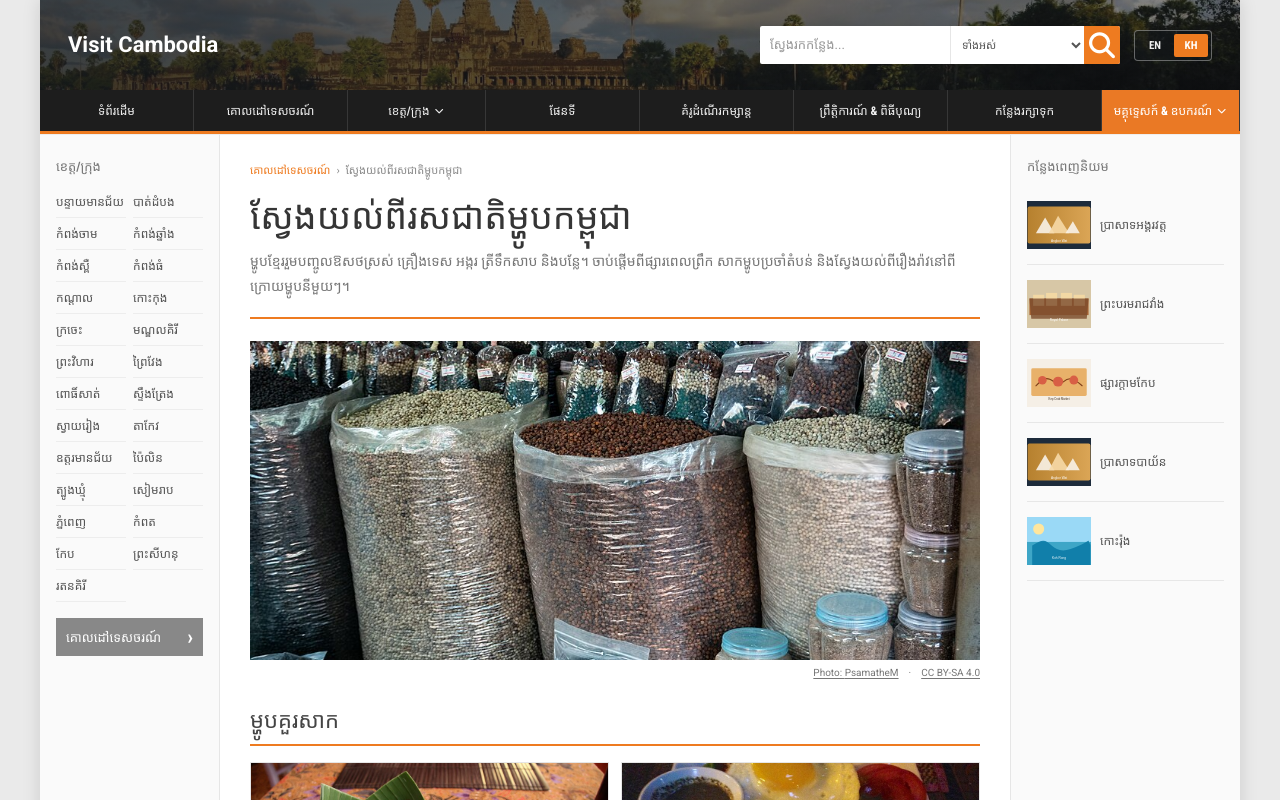
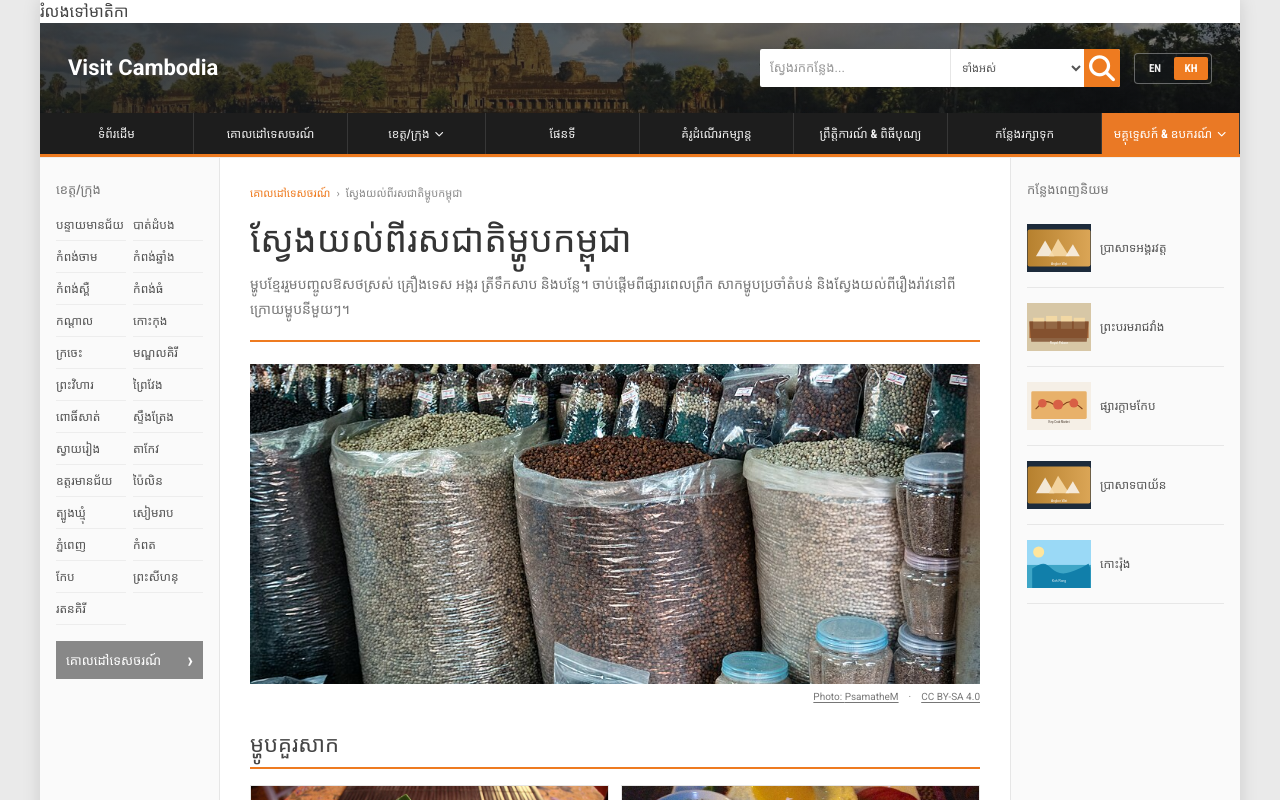
Before and after one commit to sinettork/visite-cambodia, a Next.js app: page /food in a window 1280 px wide. Shown: the top 800 px of the page. Built offline with nearby package versions, Linux system fonts and the light colour scheme; a web font is replaced by a local one.

Commit message:
feat: add skip navigation and search landmark

```diff
--- a/components/Header.tsx
+++ b/components/Header.tsx
@@ -61,12 +61,13 @@ export default function Header({
 
   return (
     <>
+      <a className="skip-link" href="#main-content">{lang === "km" ? "រំលងទៅមាតិកា" : "Skip to content"}</a>
       <header className="header">
         <div className="header-inner">
           <Link href={`/?lang=${lang}`} className="logo" style={{ fontWeight: 700, fontSize: 22, color: "#fff" }}>
             Visit Cambodia
           </Link>
-          <form className="search" action="/explore">
+          <form className="search" action="/explore" role="search">
             <input name="q" defaultValue={q} placeholder={t.search} aria-label={t.search} />
             <input type="hidden" name="lang" value={lang} />
             <select name="type" defaultValue={type} aria-label={t.browseByType}>
```
